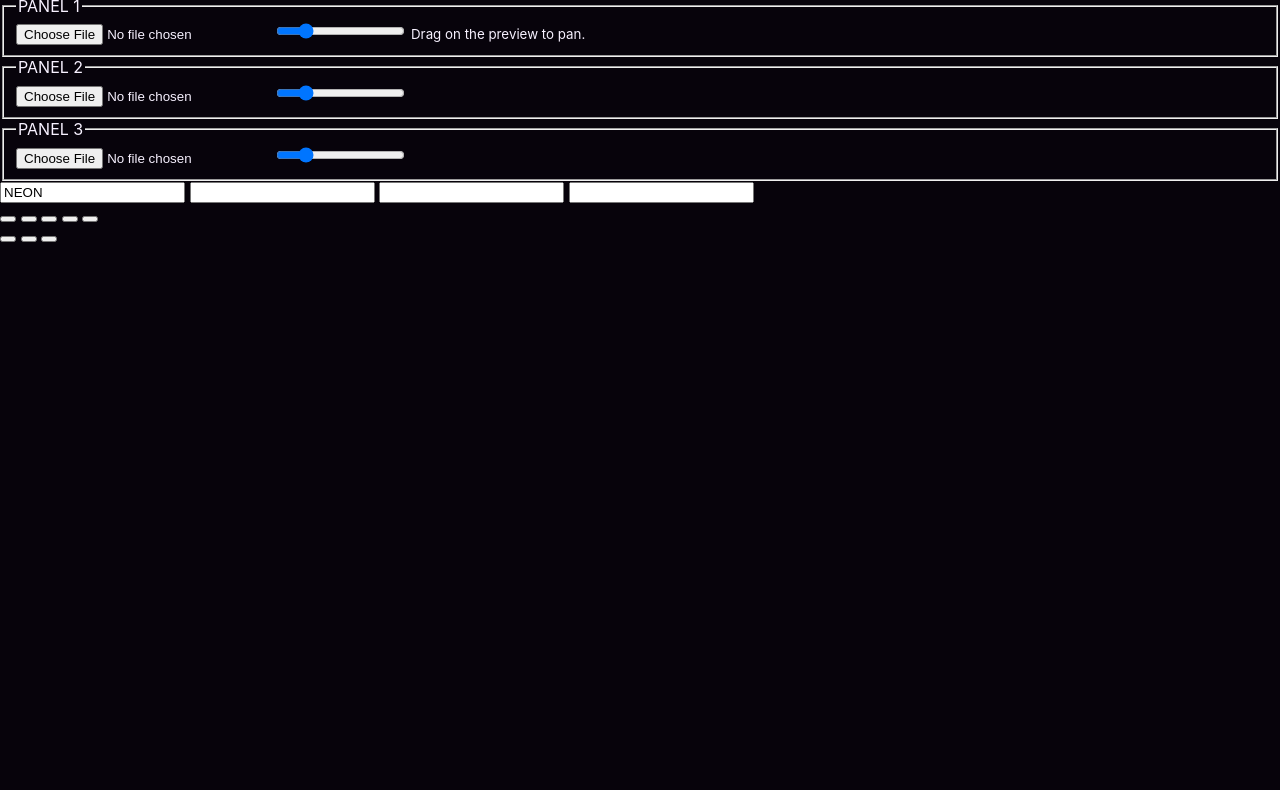
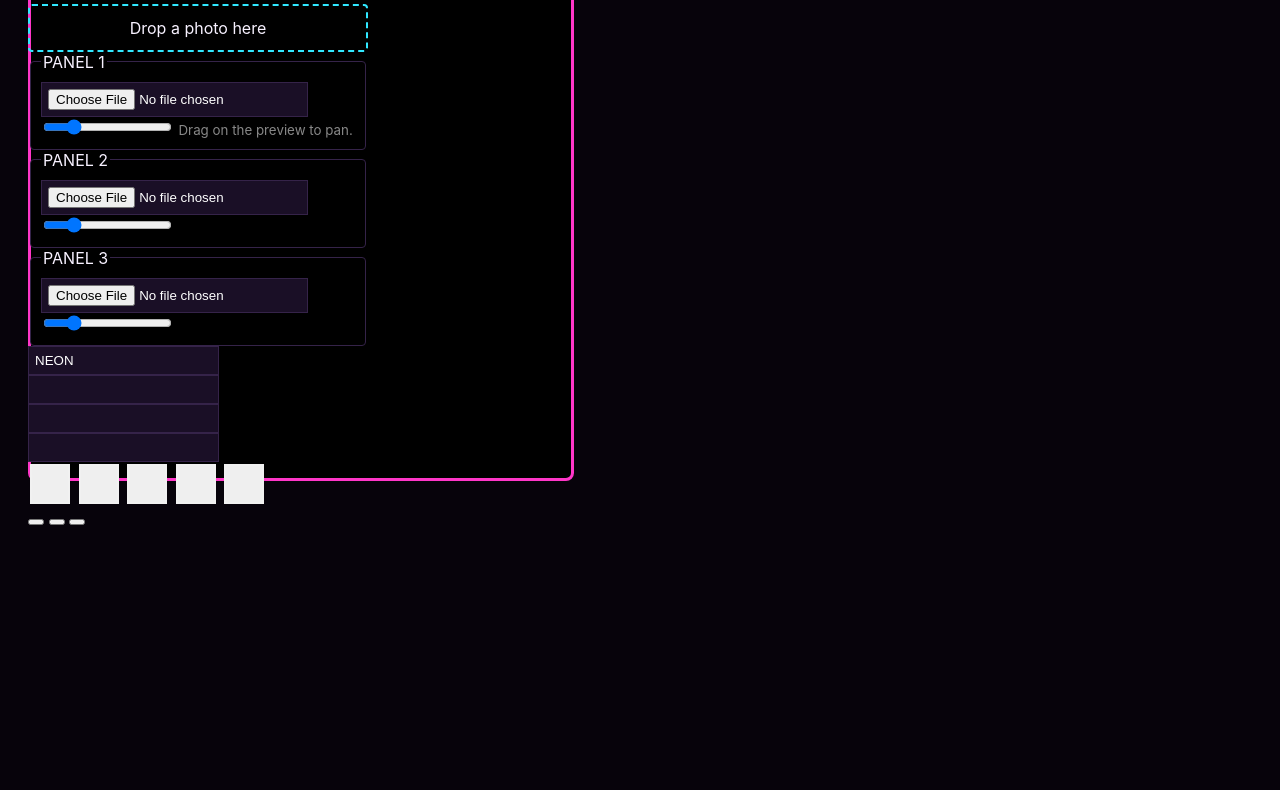
Before and after one commit to taniaandri808-code/gta6-cover-art, a plain HTML site: page app/index.html in a window 1280 px wide. Shown: the part 93-883 px from the top of the page. After the commit the page ends 800 px from the top, so only its background shows below. Drawn offline with Linux system fonts and the light colour scheme.

Commit message:
neon theme css

```diff
--- a/app/style.css
+++ b/app/style.css
@@ -1 +1,82 @@
-:root { --bg:#07030b; --panel:#120a1c; --line:#352349; --pink:#ff36c8; --cyan:#31e8ff; --text:#f7f1ff; --dim:#b19bc7; } * { box-sizing: border-box; } body { margin:0; background: var(--bg); color: var(--text); font-family: Inter, Arial, Helvetica, sans-serif; overflow:hidden; } .
+body {
+  background: #07030b;
+  color: #f7f1ff;
+  font-family: Inter, Arial, sans-serif;
+}
+.app {
+  display: flex;
+  flex-direction: row;
+  gap: 20px;
+  padding: 20px;
+}
+aside.controls {
+  position: fixed;
+  width: 340px;
+  display: flex;
+  flex-direction: column;
+  overflow-y: auto;
+}
+h1 {
+  letter-spacing: 2px;
+  color: #ff36c8;
+}
+fieldset {
+  border: 1px solid #352349;
+  border-radius: 4px;
+  padding: 10px;
+}
+#drop {
+  border: 2px dashed #31e8ff;
+  border-radius: 4px;
+  padding: 12px;
+  text-align: center;
+  cursor: pointer;
+}
+#drop.hover {
+  background: rgba(49,232,255,.15);
+}
+input[type="file"], input[type="text"] {
+  background: #1a0f26;
+  border: 1px solid #352349;
+  color: #fff;
+  padding: 6px;
+}
+.btn {
+  background: #ff36c8;
+  border: none;
+  color: #fff;
+  padding: 10px 14px;
+  border-radius: 4px;
+  cursor: pointer;
+  font-weight: 700;
+}
+.btn.alt {
+  background: #31e8ff;
+}
+#palettes button {
+  width: 40px;
+  height: 40px;
+  border: 2px solid #fff2;
+  margin: 2px;
+}
+#palettes button.on {
+  outline: 2px solid #31e8ff;
+}
+.div.stage {
+  flex: 1;
+  display: flex;
+  justify-content: center;
+  align-items: center;
+}
+canvas#preview {
+  max-width: 100%;
+  border: 3px solid #ff36c8;
+  border-radius: 8px;
+  background: #000;
+}
+p#status {
+  color: #b19bc7;
+}
+small {
+  color: #888;
+}
```
